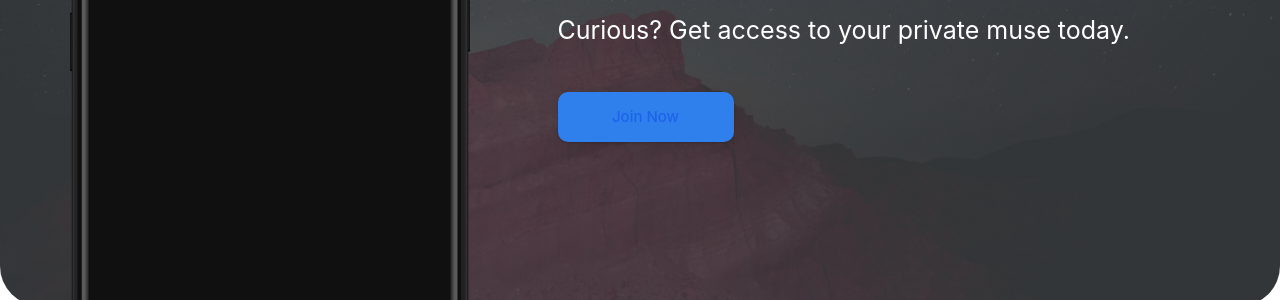
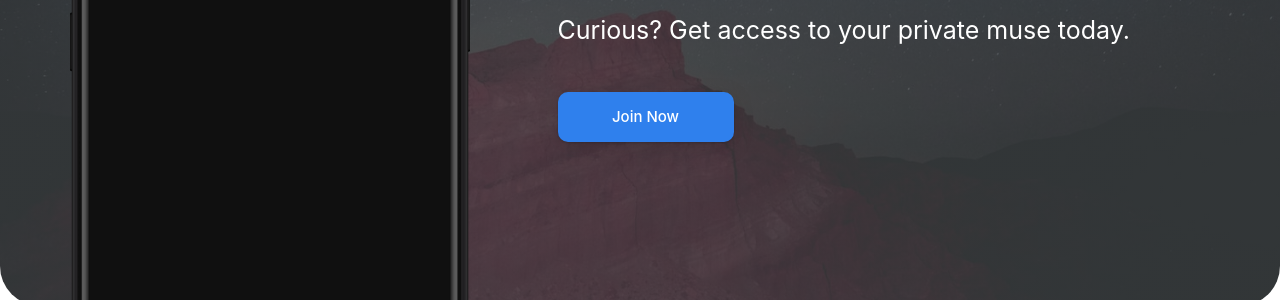
Before and after one commit to 5tnvan/vtastic, a Jekyll site: the page built from index.html, in a window 1280 px wide. Shown: the part 408-708 px from the top of the page. Built offline with Jekyll 4.4.1, drawn with Linux system fonts in a browser that asks for light colours; nearby versions of some CDN libraries.

Commit message:
Update layout.scss

```diff
--- a/_sass/layout.scss
+++ b/_sass/layout.scss
@@ -9,7 +9,7 @@
   border-style: none;
   box-shadow: none;
   box-sizing: border-box;
-  color: #fff;
+  color: #fff!important;
   cursor: pointer;
   display: inline-block;
   font-family: Inter,-apple-system,system-ui,"Segoe UI",Helvetica,Arial,sans-serif;
```
